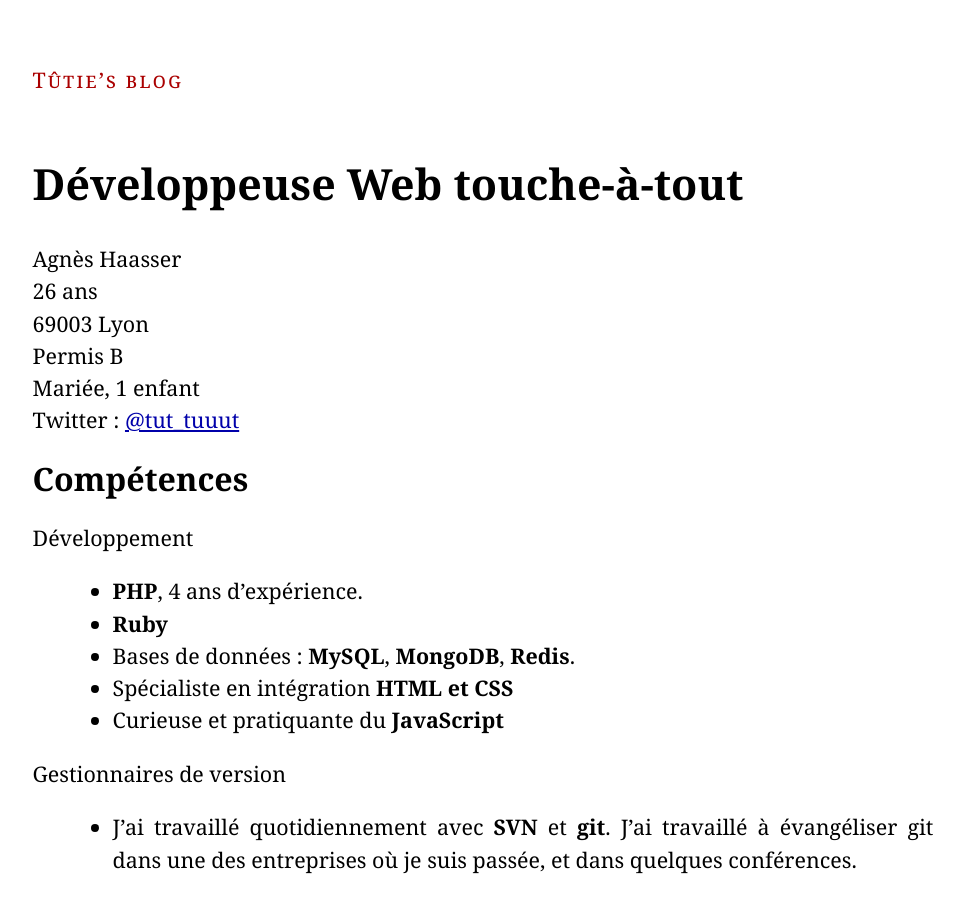
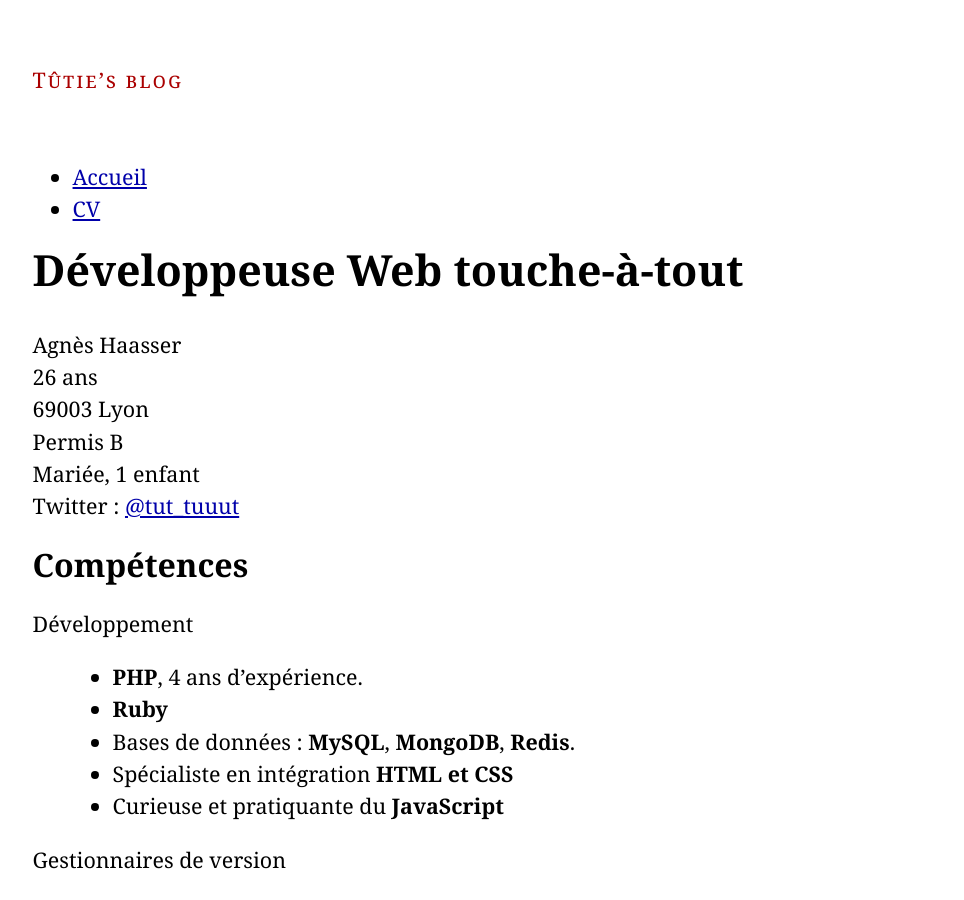
Before and after one commit to tut-tuuut/tut-tuuut.github.io, a Jekyll site: the page built from cv.html, in a window 1280 px wide and 900 px high. Shown: the whole window, without its empty margins (157-1121 px from the left). Built offline with Jekyll 4.4.1, drawn with Linux system fonts in a browser that asks for light colours; Markdown is read by kramdown in place of the engine named in the settings.

Commit message:
Add: link to CV in the menu

```diff
--- a/_includes/header.html
+++ b/_includes/header.html
@@ -1,3 +1,13 @@
 <div class="header" role="banner">
     <div class="title"><a href="/">{{ site.name }}</a></div>
+    <nav>
+        <ul>
+            <li>
+                <a href="/">Accueil</a>
+            </li>
+            <li>
+                <a href="/cv.html">CV</a>
+            </li>
+        </ul>
+    </nav>
 </div>
```
